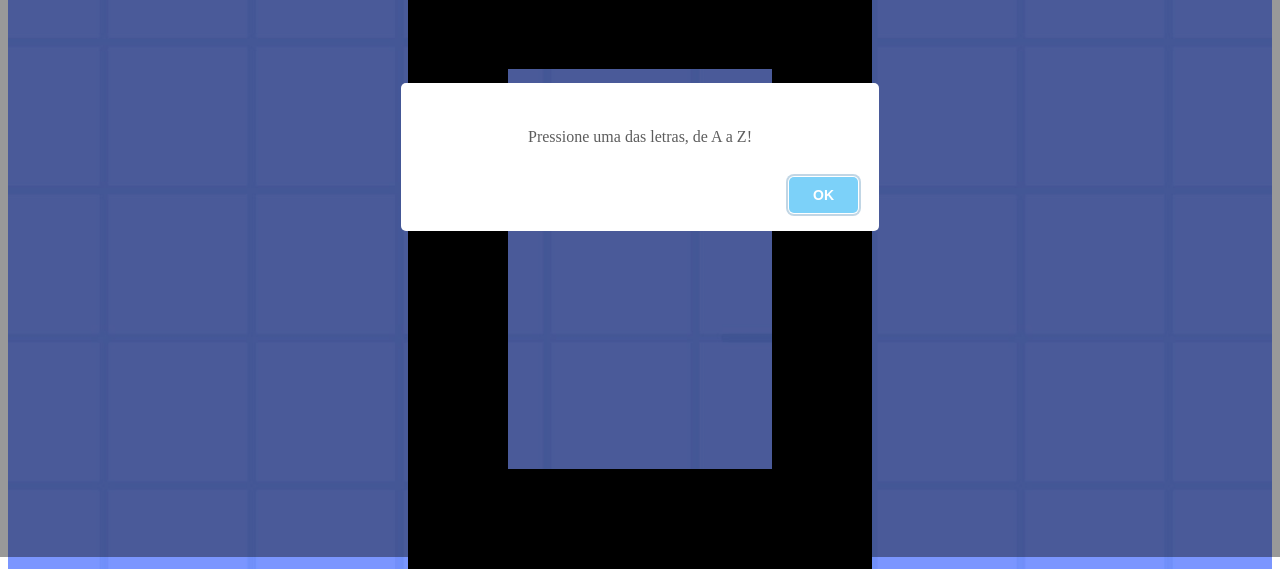
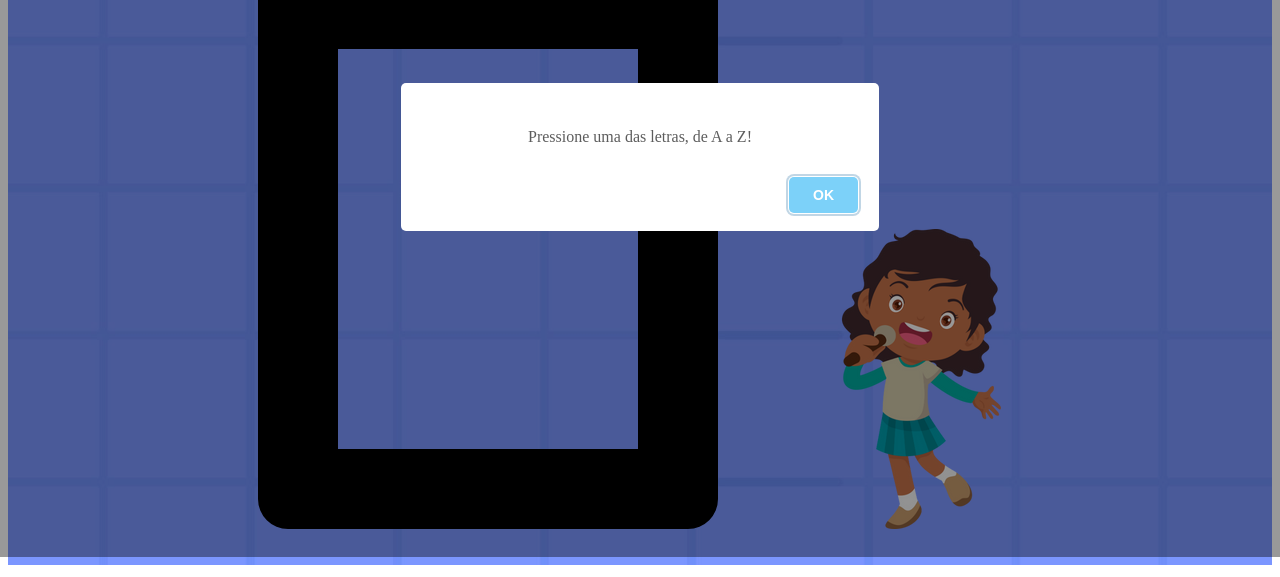
Before and after one commit to SusanMarques/jogo-brincando-de-aprender, a plain HTML site: page jogos/letraaudio/letra-audio.html in a window 1280 px wide. Shown: the part 243-820 px from the top of the page. Drawn offline with nearby package versions, Linux system fonts and the light colour scheme.

Commit message:
Jogo letra-audio

```diff
--- a/jogos/letraaudio/estilo-letra-audio.css
+++ b/jogos/letraaudio/estilo-letra-audio.css
@@ -7,19 +7,21 @@
     background-image: url("../../img/fundo.jpg");
 }
 .centro{
-    font-size: 500px;
-    display: flex;
+    width: 300px;
+    height: 200px;
+    font-size: 300px;
+    display: inline-block;
+    min-height: 50vh;
+    border-style: solid;
+    border-width: 80px;
+    border-radius: 30px;
+    font-family: 'Lilita One', cursive;
+  }
+  .principal{
     justify-content: center;
     align-items: center;
     text-align: center;
-    min-height: 50vh;
-    margin-left: 400px;
-    margin-right: 400px;
-    border-style: solid;
-    border-width: 100px;
-    font-family: 'Lilita One', cursive;
   }
-  h1{
-      text-align:center;
-      color: #0000FF;
-  }
+#menina-microfone{
+    padding-left: 100px;
+}
--- a/jogos/letraaudio/letra-audio.html
+++ b/jogos/letraaudio/letra-audio.html
@@ -5,7 +5,7 @@
     <meta http-equiv="X-UA-Compatible" content="IE=edge">
     <meta name="viewport" content="width=device-width, initial-scale=1.0">
     <title>Jogo Letra e Áudio</title>
-    <script src="https://unpkg.com/sweetalert@2.1.2/dist/sweetalert.min.js"></script>
+    <script src="./js/sweetalert.min.js"></script>
     <link rel="stylesheet" href="./estilo-letra-audio.css">
     <link rel="preconnect" href="https://fonts.googleapis.com">
     <link rel="preconnect" href="https://fonts.gstatic.com" crossorigin>
@@ -20,6 +20,7 @@
         </header>
 
         <main>
+            <div class="principal">
                 <script>swal("Pressione uma das letras, de A a Z!")</script>
                 <div id="letter" class="centro"></div>
                 <audio id='a'><source src='./audio/a.mp3' type='audio/mp3'></audio>
@@ -52,6 +53,8 @@
 
             <script type="text/javascript" src="js/app.js"></script>
 
+            <img id="menina-microfone" src="../../img/menina-microfone.png">
+        </div>
         </main>
 
     </div>
```
Also changed, not shown: img/menina-microfone.png (added). Lines whose indentation alone changed are shown as unchanged.
